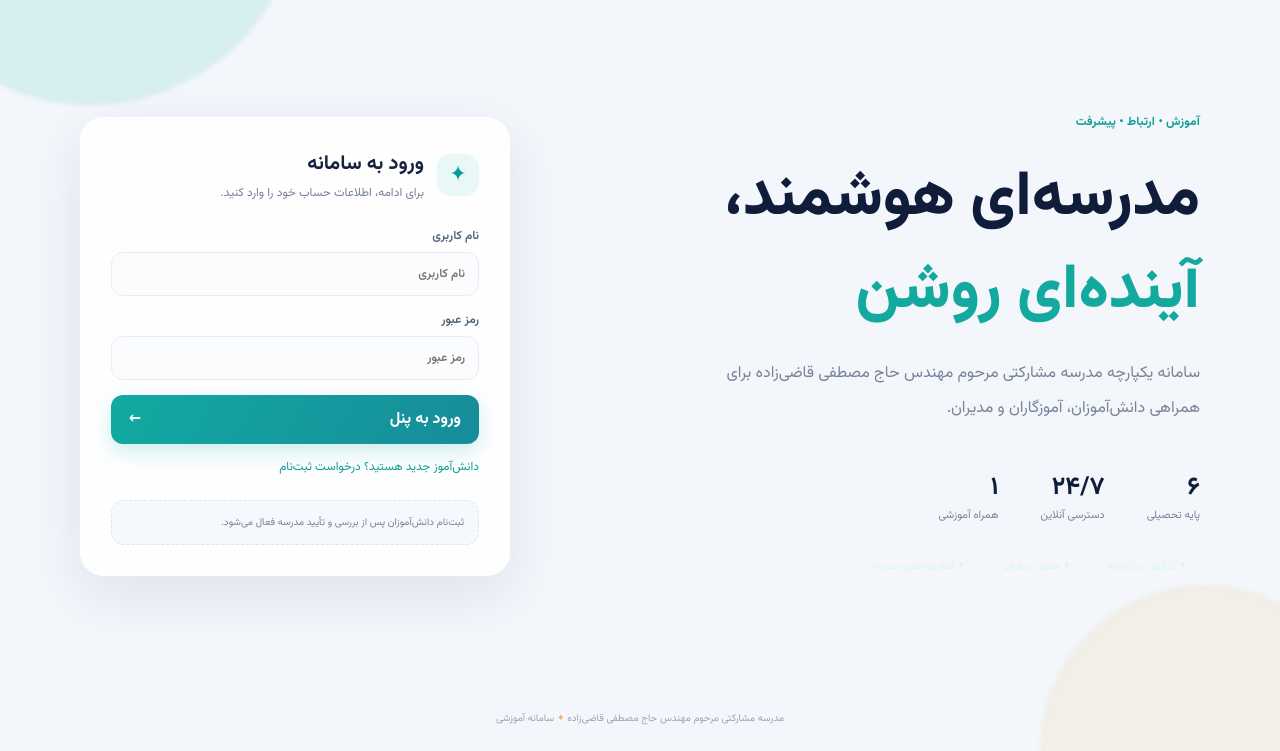
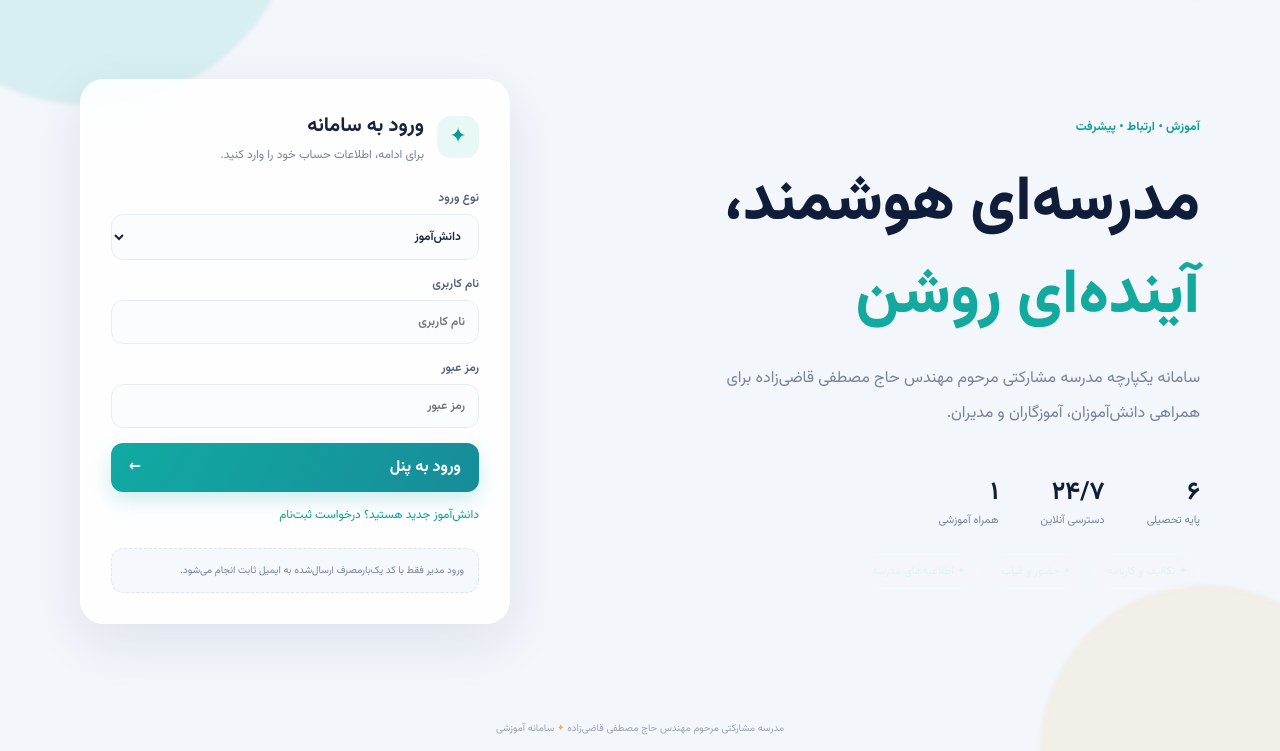
Before and after one commit to amotopiok-create/school-smart, a website: page public/index.html in a window 1280 px wide. Shown: the part 85-836 px from the top of the page. Drawn offline with Linux system fonts and the light colour scheme; no server answers.

Commit message:
Add role picker and administrator email-code login UI

```diff
--- a/public/index.html
+++ b/public/index.html
@@ -18,8 +18,10 @@
 <div class="welcome-stats"><div><b>۶</b><small>پایه تحصیلی</small></div><div><b>۲۴/۷</b><small>دسترسی آنلاین</small></div><div><b>۱</b><small>همراه آموزشی</small></div></div>
 <div class="welcome-points"><span>✦ تکالیف و کارنامه</span><span>✦ حضور و غیاب</span><span>✦ اطلاعیه‌های مدرسه</span></div></div>
 <div class="panel login-card"><div class="panel-heading"><span class="mini-icon">✦</span><div><h2>ورود به سامانه</h2><p>برای ادامه، اطلاعات حساب خود را وارد کنید.</p></div></div>
-<form id="loginForm"><label>نام کاربری<input name="username" autocomplete="username" required placeholder="نام کاربری"></label><label>رمز عبور<input name="password" type="password" autocomplete="current-password" required placeholder="رمز عبور"></label><button class="btn btn-primary full">ورود به پنل <span>←</span></button></form>
-<button id="showRegister" class="text-btn">دانش‌آموز جدید هستید؟ درخواست ثبت‌نام</button><div class="demo-note">ثبت‌نام دانش‌آموزان پس از بررسی و تأیید مدرسه فعال می‌شود.</div></div></section>
+<label>نوع ورود<select id="loginRole"><option value="student">دانش‌آموز</option><option value="deputy">معاون</option><option value="admin">مدیر</option></select></label>
+<form id="loginForm"><div id="staffLoginFields"><label>نام کاربری<input name="username" autocomplete="username" required placeholder="نام کاربری"></label><label>رمز عبور<input name="password" type="password" autocomplete="current-password" required placeholder="رمز عبور"></label></div><div id="adminLoginFields" class="hidden"><label>نام مدیر<input id="adminName" maxlength="60" required placeholder="نام مدیر را وارد کنید"></label><div class="fixed-email">ایمیل مجاز مدیر: <b>amotopiok@gmail.com</b></div><button type="button" id="sendAdminCode" class="btn btn-primary full">ارسال کد ورود به ایمیل</button></div><button id="loginSubmit" class="btn btn-primary full">ورود به پنل <span>←</span></button></form>
+<form id="adminCodeForm" class="hidden"><label>کد ارسال‌شده به ایمیل<input name="code" inputmode="numeric" pattern="[0-9]{6}" maxlength="6" required placeholder="کد ۶ رقمی"></label><button class="btn btn-primary full">تأیید کد و ورود مدیر</button><button type="button" id="backToAdmin" class="text-btn">بازگشت</button></form>
+<button id="showRegister" class="text-btn">دانش‌آموز جدید هستید؟ درخواست ثبت‌نام</button><div class="demo-note">ورود مدیر فقط با کد یک‌بارمصرف ارسال‌شده به ایمیل ثابت انجام می‌شود.</div></div></section>
 <section id="registerView" class="panel register-card hidden"><button class="text-btn" id="backLogin">← بازگشت به ورود</button><h2>درخواست ساخت حساب دانش‌آموز</h2><p class="muted">درخواست شما پس از تأیید مدیر یا معاون قابل استفاده خواهد بود.</p>
 <form id="registerForm" class="form-grid"><label>نام و نام خانوادگی<input name="fullName" autocomplete="name" required></label><label>نام کاربری<input name="username" autocomplete="username" required></label><label>رمز عبور (حداقل ۸ کاراکتر)<input name="password" type="password" minlength="8" autocomplete="new-password" required></label><label>پایه تحصیلی<select name="grade"><option value="1">اول</option><option value="2">دوم</option><option value="3">سوم</option><option value="4">چهارم</option><option value="5">پنجم</option><option value="6" selected>ششم</option></select></label><label>نام کلاس<input name="className" placeholder="مثلاً ششم الف"></label><button class="btn btn-primary">ارسال درخواست</button></form></section>
 <section id="appView" class="app-layout hidden">
```
